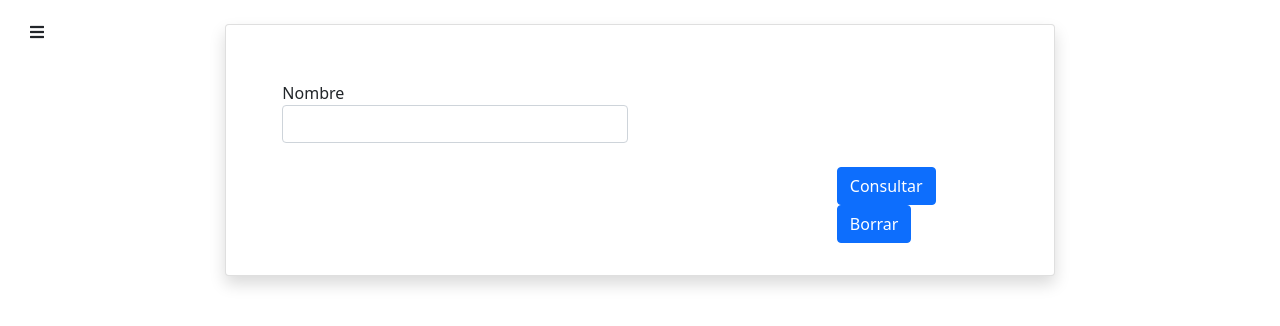
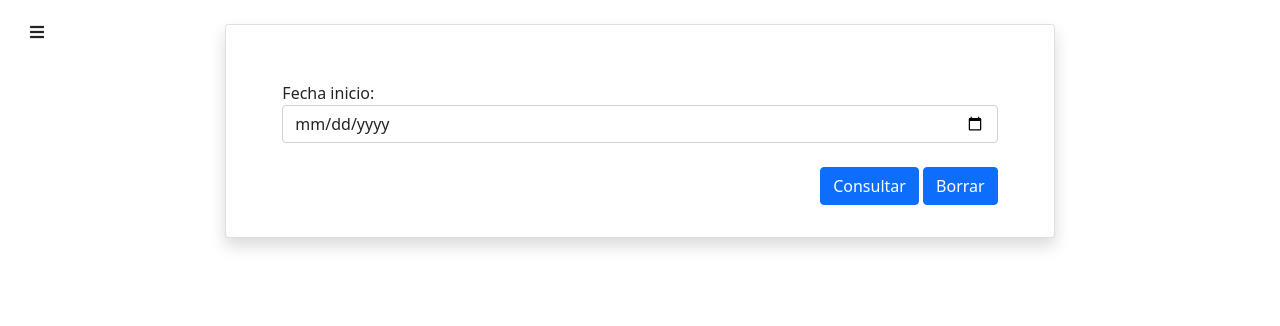
Before and after one commit to DaMar4/Tienda, a Flask app: page /inventario/ in a window 1280 px wide. Shown: the part 66-392 px from the top of the page. Run offline with Flask 2, Linux system fonts and the light colour scheme; a user stored in the database is signed in; tables that the repository leaves empty hold one stand-in row (values such as "Sample post"); some libraries are stand-ins or nearby versions.

Commit message:
proyecto

```diff
--- a/WebApp/model/frmInventario.py
+++ b/WebApp/model/frmInventario.py
@@ -1,8 +1,6 @@
 from flask_wtf import FlaskForm
-from wtforms import DateField
-from wtforms.fields.simple import StringField
+from wtforms import DateField,StringField
 from wtforms.validators import DataRequired
 class FrmInventario(FlaskForm):
-    #fecha_inicio = DateField("Fecha inicio:", validators=[DataRequired()], format='%Y-%m-%d')
-    #fecha_fin = DateField("Fecha fin:", validators=[DataRequired()], format='%Y-%m-%d')
-    nombre = StringField("Nombre",validators=[DataRequired()])
+    fecha_inicio = DateField("Fecha inicio:", validators=[DataRequired()], format='%Y-%m-%d')
+    fecha_fin = DateField("Fecha fin:", validators=[DataRequired()], format='%Y-%m-%d')
--- a/WebApp/modules/home/inventario.py
+++ b/WebApp/modules/home/inventario.py
@@ -1,4 +1,4 @@
-from flask import Flask,render_template,Blueprint,flash,redirect,url_for,request
+from flask import Flask,render_template,Blueprint,flash,redirect,url_for,request,send_file
 from fpdf import FPDF
 from ...model.frmInventario import FrmInventario
 from ...model.DBIngresos import DBIngresos
@@ -11,11 +11,65 @@ inventario_bp = Blueprint("inventario_bp",__name__)
 @inventario_bp.route('/inventario/',methods=['GET','POST'])
 def inventario_add():
     frmInventario = FrmInventario(meta={'csrf': False})
-    if frmInventario.validate_on_submit():
-        fecha1 = request.form.get('nombre')
-        return redirect(url_for('hola',fecha1))
     return render_template("inventario.html",form = frmInventario)
-@inventario_bp.route('/download',methods=['GET','POST'])
+@inventario_bp.route('/download/',methods=['GET','POST'])
 def download():
-    request.args.get('nombre')
-    return render_template("pdf.html")
+    f= request.form['fecha_inicio']
+    datos = DBIngresos.query.filter(DBIngresos.fecha == f).all()
+    datos_salida = DBSalidas.query.order_by(DBSalidas.cantidad).all()
+    #creacion pdf
+    try:
+        pdf = FPDF()
+        pdf.add_page()
+        pdf.set_author("Powered By Gabino García")
+        pdf.set_font('Arial', 'B', 10)
+        pdf.set_text_color(0 ,0,0)
+        pdf.image("WebApp/static/img/logo2.png",20,10,30,18)
+        pdf.cell(0, 15, '(CGMAIG) COORDINACIÓN GENERAL DE MODERNIZACIÓN',0,1,"C")
+        pdf.cell(0, 1, 'ADMINISTRATIVO E INNOVACIÓN GUBERNAMENTAL',0,1,"C")
+        pdf.set_font('Arial', 'B', 10)
+        pdf.cell(0, 25,"REGISTRO DE INVENTARIO", border=0, fill=0, align="C", ln=25)
+        ####tabla
+        pdf.set_font('Arial', 'B', 9)
+        pdf.cell(10,10,"No",1)
+        pdf.cell(22,10,"FECHA",1)
+        pdf.cell(60,10,"DESCRIPCIÓN",1)
+        pdf.cell(25,10,"UNIDAD",1)
+        pdf.cell(25,10,"CATEGORÍA",1)
+        pdf.cell(25,10,"SALIDA",1)
+        pdf.multi_cell(0,10,"STOCK",1)
+        #BODY
+        #25 registros
+        pdf.set_font('Arial', '', 7)
+        for i in datos:
+            pdf.cell(10,6,"",1)
+            pdf.cell(22,6,i.fecha,1)
+            pdf.cell(60,6,i.descripcion,1)
+            pdf.cell(25,6,i.unidad,1)
+            pdf.cell(25,6,i.categoria,1)
+            pdf.cell(25,6,"",1)
+            pdf.multi_cell(0,6,"#",1)
+        #ENDBODY
+        pdf.rect(10,61.1,190.0,184,"D")
+        pdf.set_xy(10,250)
+        pdf.cell(48,5,"AUTORIZÓ",0,0,"C")
+        pdf.cell(65,5,"",0)
+        pdf.multi_cell(0,5,"SOLICITÓ",0,"C")
+        pdf.multi_cell(0,3,"",0,"C")
+        pdf.multi_cell(0,3,"",0,"C")
+        pdf.set_font('Arial', 'B', 11)
+        pdf.cell(57,5,"SILVIA ELENA FLORES BANDA",0,0,"C")
+        pdf.set_font('Arial', '', 11)
+        pdf.cell(55,5,"",0)
+        pdf.set_font('Arial', 'B', 11)
+        pdf.multi_cell(0,5,"TERESA DE JESUS LOPEZ HERNANDEZ",0,0,"C")
+        pdf.set_font('Arial', '', 11)
+        pdf.cell(64,5,"SUBDIRECTORA DE SUPERVISIÓN",0,0,"C")
+        pdf.cell(69,5,"",0)
+        pdf.multi_cell(0,5,"ADMINISTRADOR",0,0,"C")
+        pdf.cell(52,5,"DE CALIDAD Y EVALUACIÓN",0,0,"C")
+        pdf.output('WebApp/static/'+f+'.pdf', 'F')
+        return send_file("static/"+f+".pdf",None,as_attachment=True)
+    except:
+        pass
+    return render_template("pdf.html",fecha=f)
--- a/WebApp/templates/fragment/_frmInventario.html
+++ b/WebApp/templates/fragment/_frmInventario.html
@@ -2,9 +2,9 @@
 <form action="{{url_for('inventario_bp.download')}}" method="post">
     <div class="container">
         <div class="row align-items-start">
-            <div class="col">
-                {{form.nombre.label}}
-                {{form.nombre(class='form-control')}}
+            <div class="col-12">
+                {{form.fecha_inicio.label}}
+                {{form.fecha_inicio(class='form-control')}}
             </div>
             <div class="col">
             </div>
@@ -12,9 +12,9 @@
     </div>
     <br/>
     <div class="container">
-        <div class="row justify-content-end">
-            <div class="col-3">
-                <button type="submit" class="btn btn-primary">Consultar</button>
+        <div class="row">
+            <div class="col d-flex justify-content-end">
+                <button type="submit" class="btn btn-primary">Consultar</button> &nbsp;
                 <button type="reset" class="btn btn-primary">Borrar</button>
             </div>
         </div>
```
Also changed, not shown: WebApp/templates/pdf.html (+8 -0 lines), WebApp/static/img/logo2.png (added), 7 other files.
